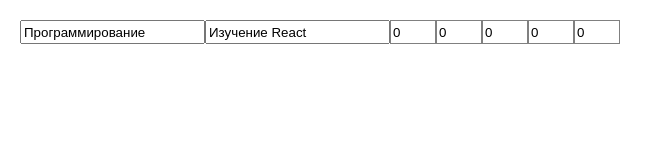
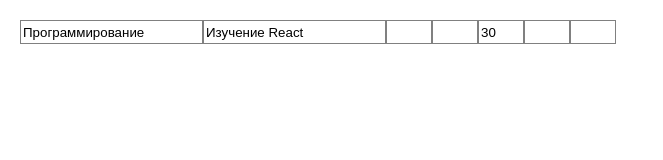
Before and after one commit to SergeyTyurikoff/gantt-chart-res, a React (Create React App) app: page / in a window 1280 px wide. Shown: the top 160 px of the page, without its empty margins (0-663 px from the left). Built offline with nearby package versions, Linux system fonts and the light colour scheme.

Commit message:
Работа с компонентов Project.js: стили, стейты

```diff
--- a/src/components/cell/Cell.js
+++ b/src/components/cell/Cell.js
@@ -1,36 +1,25 @@
-import {Component} from "react";
-import './Cell.scss'
-
-// const cellTypes = {
-//     category: 'category',
-//     project: 'project',
-//     hours: 'hours'
+// import {Component} from "react";
+// import './Cell.scss'
+//
+// class Cell extends Component {
+//     // state = {
+//     //     value: this.props.defaultValue,
+//     // }
+//     //
+//     // onChangeValue = (e) => {
+//     //     this.setState({value: e.target.value})
+//     //     this.props.setStateValues(e.target.key, this.state.value);
+//     // }
+//
+//     render() {
+//
+//         return (
+//             <input
+//                 className='cell'
+//                 onChange={(e) => this.props.setStateValues(e.target.getAttribute('key'), e.target.value)}
+//                 value={this.props.defaultValue}/>
+//         )
+//     }
 // }
-
-class Cell extends Component {
-    state = {
-        value: this.props.defaultValue,
-    }
-
-    onChangeValue = (e) => {
-        this.setState({value: e.target.value})
-        if (this.props.action) {
-            this.props.action(this.props.cellType, this.state.value);
-        }
-
-    }
-
-    render() {
-        const {readonly, inputType} = this.props;
-
-        return (
-            <input
-                onChange={this.onChangeValue}
-                readOnly={readonly}
-                className={`cell ${readonly ? 'cell-readonly' : ''} ${inputType === 'number' ? 'cell-number' : 'cell-text'}`}
-                value={this.state.value}/>
-        )
-    }
-}
-
-export default Cell;
+//
+// export default Cell;
--- a/src/components/cellsSet/Project.js
+++ b/src/components/cellsSet/Project.js
@@ -1,6 +1,5 @@
 import {Component} from "react";
 
-import Cell from "../cell/Cell";
 import './Project.scss'
 
 class Project extends Component {
@@ -8,65 +7,63 @@ class Project extends Component {
     state = {
         projectName: 'Программирование',
         taskName: 'Изучение React',
-        maxHours: '',
-        hoursOfWork: 0,
+        hoursOfWork: '',
         percentageOfHours: '',
-        hours: [0, 0]
+        maxHours: 30,
+        hours: ['', ''],
     }
 
-    componentDidMount() {
-        console.log(this.state)
+    setStateValues = (index, value) => {
+        this.setState(({hours}) => ({
+            hours: hours.map((item, i) => {
+                if (index === i) {
+                    item = +value;
+                }
+                return item;
+            }),
+            hoursOfWork: hours.reduce((total, donation) => {
+                return total + donation
+            })
+        }))
+        this.setHoursOfWork();
+        this.setPercentageOfHours();
     }
 
-    componentDidUpdate(prevProps, prevState, snapshot) {
-        console.log(this.state)
+    setHoursOfWork = () => {
+        this.setState(({hours}) => ({
+            hoursOfWork: hours.reduce((total, donation) => {
+                return total + donation
+            })
+        }))
     }
 
-    data = [
-        {
-            cellType: "hours",
-            defaultValue: 0,
-            inputType: "number",
-        },
-        {
-            cellType: "hours",
-            defaultValue: 0,
-            inputType: "number",
-        },
-    ]
-
-
-    setStateValues = (type, value) => {
-        switch (type) {
-            case 'maxHours':
-                this.setState({maxHours: value})
-                break;
-            case 'hours':
-                console.log(1)
-                this.setState({hoursOfWork: this.state.hoursOfWork + +value})
-                break;
-        }
+    setPercentageOfHours = () => {
+        this.setState(({hoursOfWork, maxHours}) => ({
+            percentageOfHours: `${Math.floor(hoursOfWork * 100 / maxHours * 10) / 10}%`
+        }))
     }
 
     render() {
 
-        const hoursElems = this.data.map((item, i) => {
-            const {inputType, cellType, defaultValue} = item;
+        const hoursElems = this.state.hours.map((itemValue, i) => {
             return (
-                <Cell key={i} cellType={cellType} action={this.setStateValues} defaultValue={defaultValue} inputType={inputType}/>
+                <input
+                    key={i}
+                    type='number'
+                    className='cell'
+                    onChange={(e) => this.setStateValues(i, e.target.value)}
+                    value={this.state.hours[i]}/>
             )
         })
 
         return (
             <div className='project'>
-                <input type='text' value={this.state.projectName}/>
-                <input type='text' value={this.state.taskName}/>
-                <Cell cellType={'hoursOfWork'} defaultValue={0} readonly={true} inputType={'number'}/>
-                <Cell cellType={'percentageOfHours'} defaultValue={0} readonly={true} inputType={'number'}/>
-                <Cell cellType={'maxHours'} action={this.setStateValues} defaultValue={0} inputType={'number'}/>
+                <input type='text' readOnly={true} value={this.state.projectName}/>
+                <input type='text' readOnly={true} value={this.state.taskName}/>
+                <input readOnly={true} type='number' value={this.state.hoursOfWork}/>
+                <input readOnly={true} type='number' value={this.state.percentageOfHours}/>
+                <input readOnly={true} type='number' value={this.state.maxHours}/>
                 {hoursElems}
-                {/*<Cell cellType={'hours'} action={this.setStateValues} defaultValue='' inputType={'number'}/>*/}
-                {/*<Cell cellType={'hours'} action={this.setStateValues} defaultValue='' inputType={'number'}/>*/}
             </div>
 
         )
--- a/src/components/cellsSet/Project.scss
+++ b/src/components/cellsSet/Project.scss
@@ -2,4 +2,26 @@
   margin-top: 20px;
   margin-left: 20px;
   display: flex;
+  input {
+    width: 40px;
+    height: 20px;
+    border: 1px solid grey;
+    &::-webkit-outer-spin-button,
+    &::-webkit-inner-spin-button {
+      -webkit-appearance: none;
+      margin: 0;
+    }
+    &:focus {
+      outline: 1px solid #7a2ec7;
+    }
+  }
+  input[readonly] {
+    cursor: auto;
+  }
+  input[readonly]:focus {
+    outline: none;
+  }
+  input[type=text] {
+    width: auto;
+  }
 }
```
